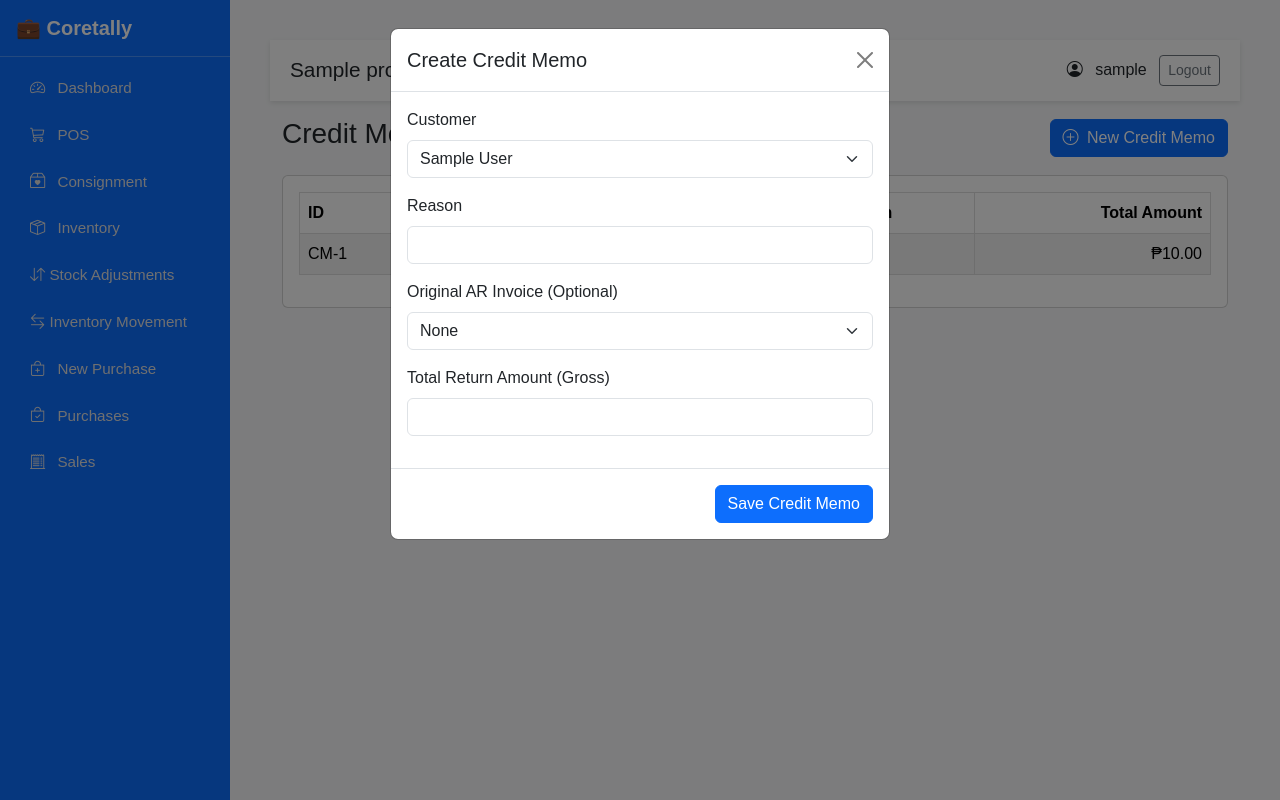
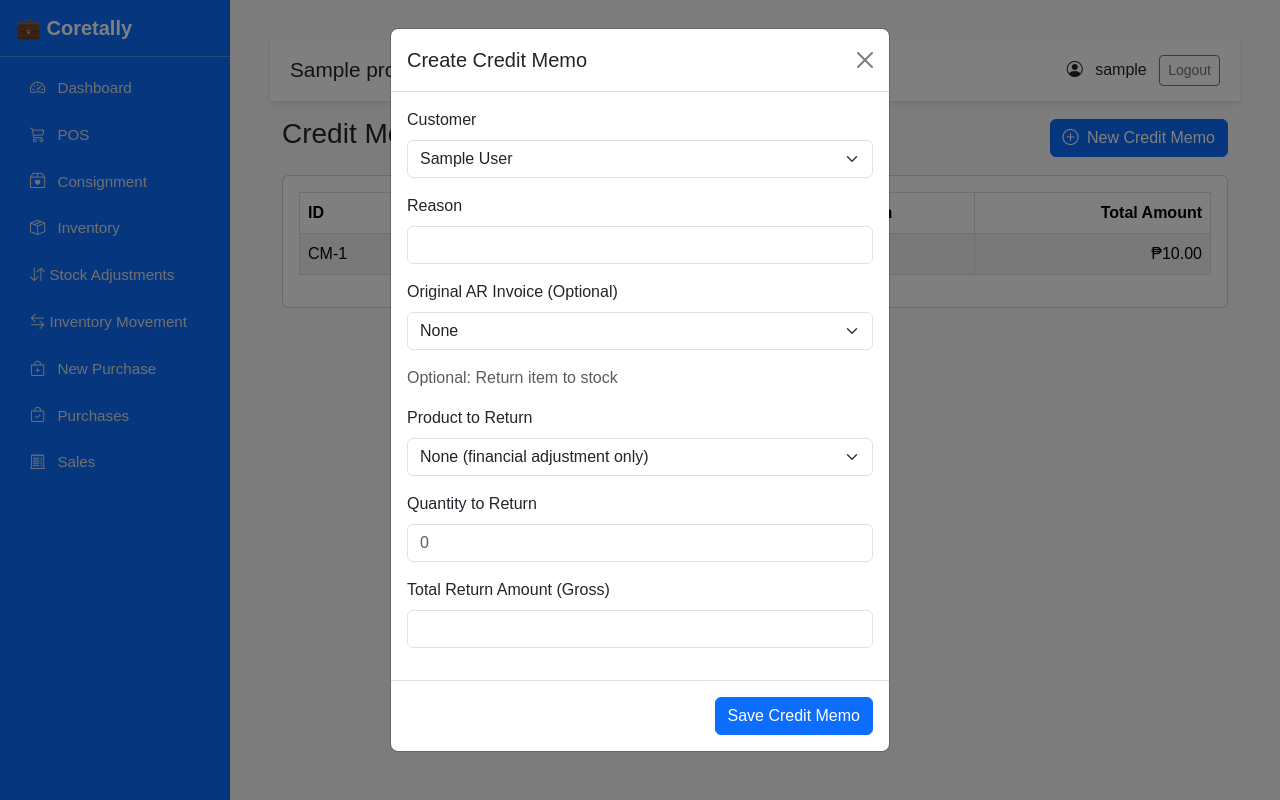
Before and after one commit to RefactorCore/casweb, a Flask app: template templates/credit_memos.html in a window 1280 px wide, after a click on "New Credit Memo". Run offline with Flask 3, Linux system fonts and the light colour scheme; the template is opened without the code that fills it: values that come from a table or form of the project are taken from there, others are empty; a user stored in the database is signed in; tables that the repository leaves empty hold one stand-in row (values such as "Sample post").

Commit message:
Add files via upload

```diff
--- a/templates/credit_memos.html
+++ b/templates/credit_memos.html
@@ -33,6 +33,18 @@
                             <option value="">None</option>
                             {% for inv in invoices %}<option value="{{ inv.id }}">#{{ inv.id }} - {{ inv.customer.name }} ({{ inv.total|money }})</option>{% endfor %}
                         </select>
+                    </div>
+                    <p class="text-muted">Optional: Return item to stock</p>
+                    <div class="mb-3">
+                        <label class="form-label">Product to Return</label>
+                        <select name="return_product_id" class="form-select">
+                            <option value="">None (financial adjustment only)</option>
+                            {% for p in products %}<option value="{{ p.id }}">{{ p.sku }} - {{ p.name }}</option>{% endfor %}
+                        </select>
+                    </div>
+                    <div class="mb-3">
+                        <label class="form-label">Quantity to Return</label>
+                        <input type="number" step="1" name="return_quantity" class="form-control" placeholder="0">
                     </div>
                     <div class="mb-3">
                         <label class="form-label">Total Return Amount (Gross)</label>
```
